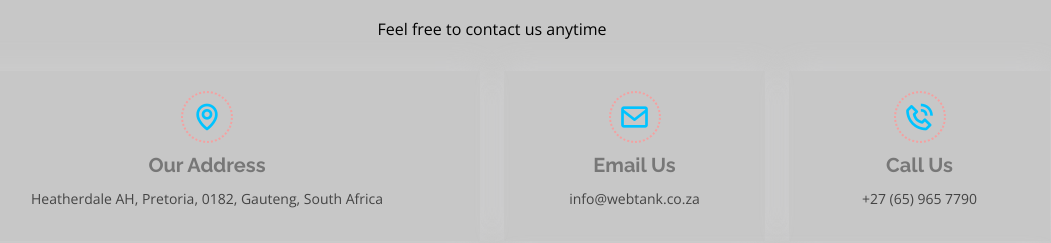
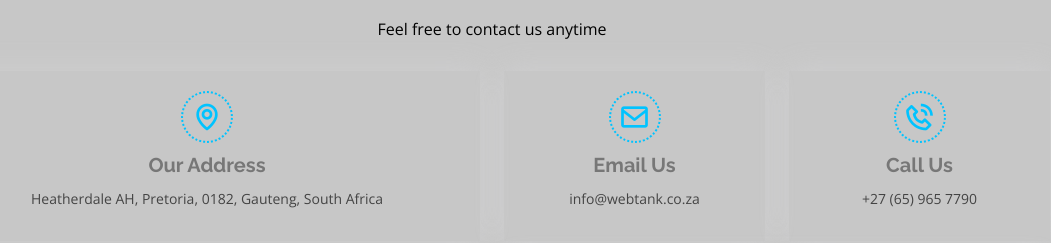
Before and after one commit to Sinesipho/Test-Webtank, a plain HTML site: page index.html in a window 1280 px wide. Shown: the part 4631-4874 px from the top of the page, without its empty margins (148-1199 px from the left). Drawn offline with nearby package versions, Linux system fonts and the light colour scheme.

Commit message:
Update style.css

```diff
--- a/style.css
+++ b/style.css
@@ -1155,7 +1155,7 @@ section {
   color: var(--blue);
   border-radius: 50%;
   padding: 8px;
-  border: 2px dotted #f5a0a0;
+  border: 2px dotted #00c3ff;
 }
 
 .contact .info-box h3 {
```
